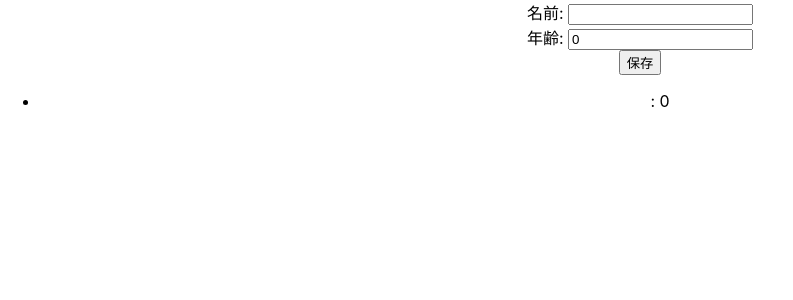
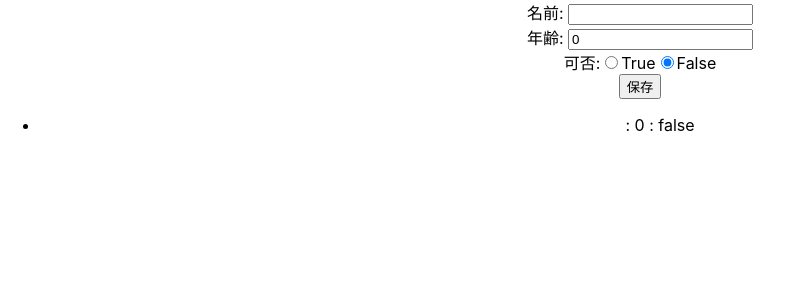
Before and after one commit to pochon-tech-pro/recoil-try, a React (Create React App) app: page / in a window 1280 px wide. Both pictures are taken after a click on the button "保存". Shown: the top 300 px of the page, without its empty margins (0-793 px from the left). Built offline with nearby package versions, Linux system fonts and the light colour scheme.

Commit message:
refactor: radio追加

```diff
--- a/src/App.tsx
+++ b/src/App.tsx
@@ -7,30 +7,44 @@ import {atom} from "recoil";
 type User = {
     name: string
     age: number
+    enable: boolean
 }
 
 const stateUsers = atom<User[] | []>({
-    key: "state-user",
+    key: "stateUsers",
     default: []
 })
 
 const App: VFC = () => {
     const [name, setName] = useState('')
     const [age, setAge] = useState(0)
+    const [enable, setEnable] = useState(false)
 
     const [users, setUsers] = useRecoilState(stateUsers)
 
-    const saveHandler = () => setUsers([...users, {name, age}])
+    const saveHandler = () => setUsers([...users, {name, age, enable}])
 
     return (
         <div className="App">
             <div>名前: <input type="text" value={name} onChange={e => setName(e.target.value)}/></div>
             <div>年齢: <input type="text" value={age} onChange={e => setAge(Number(e.target.value))}/></div>
+            <div>可否:
+                <label>
+                    <input type="radio" checked={enable} onChange={e => setEnable(!!e.target.value)}/>
+                    <span>True</span>
+                </label>
+                <label>
+                    <input type="radio" checked={!enable} onChange={e => setEnable(!e.target.value)}/>
+                    <span>False</span>
+                </label>
+            </div>
+
             <button onClick={saveHandler}>保存</button>
+            <br/>
 
             <ul>
                 {users.map((user, idx) => {
-                    return <li key={idx}>{user.name} : {user.age} </li>
+                    return <li key={idx}>{user.name} : {user.age} : {user.enable.toString()} </li>
                 })}
             </ul>
         </div>
```
